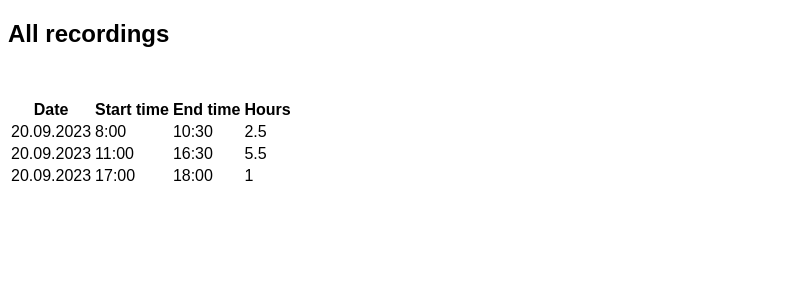
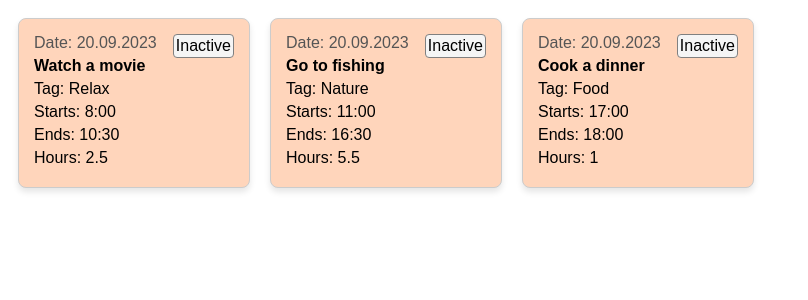
Before and after one commit to iuloz/Tasks-Activity-Monitoring, a React (Create React App) app in the folder work-hours-recording-application/: page /recordings in a window 1280 px wide. Shown: the top 300 px of the page, without its empty margins (0-808 px from the left). Built offline with nearby package versions, Linux system fonts and the light colour scheme; data requests are answered from the project's data file.

Commit message:
Fetching tasks from db.json as components

```diff
--- a/work-hours-recording-application/db.json
+++ b/work-hours-recording-application/db.json
@@ -1,25 +1,28 @@
 {
     "records": [
       {
+        "id": 1,
         "date": "20.09.2023",
         "task": "Watch a movie",
-        "tags":["Relax", "Not important"],
+        "tag":"Relax",
         "start": "8:00",
         "end": "10:30",
         "hours": 2.5
       },
       {
+        "id": 2,
         "date": "20.09.2023",
         "task": "Go to fishing",
-        "tags":["Relax", "Nature", "Important"],
+        "tag":"Nature",
         "start": "11:00",
         "end": "16:30",
         "hours": 5.5
       },
       {
+        "id": 3,
         "date": "20.09.2023",
         "task": "Cook a dinner",
-        "tags":["Food", "Important"],
+        "tag":"Food",
         "start": "17:00",
         "end": "18:00",
         "hours": 1.0
--- a/work-hours-recording-application/src/AllRecordings.js
+++ b/work-hours-recording-application/src/AllRecordings.js
@@ -1,4 +1,5 @@
 import { useState, useEffect } from "react";
+import TasksItem from "./TasksItem";
 
 // This is recordings list view, made during whole time
 function AllRecordings(){
@@ -14,29 +15,19 @@ function AllRecordings(){
 
 
     return(
-        <>
-            <h2>All recordings</h2>
-            <div style={{paddingTop:"30px"}}></div>
-            <table id="table">
-                <tbody>
-                    <tr>
-                        <th>Date</th>
-                        <th>Start time</th>
-                        <th>End time</th>
-                        <th>Hours</th>
-                    </tr>
-                {
-                    recordingsList.map((data, index) =>
-                    <tr key={index}>
-                        <td>{data.date}</td>
-                        <td>{data.start}</td>
-                        <td>{data.end}</td>
-                        <td>{data.hours}</td>
-                    </tr>)
-                }
-                </tbody>
-            </table>
-        </>
+        <div>
+            {
+                recordingsList.map((item, index) =>
+                    <TasksItem key={index}
+                            id={item.id}
+                            date={item.date}
+                            task={item.task}
+                            tag={item.tag}
+                            start={item.start}
+                            end={item.end}
+                            hours={item.hours} />)
+            }
+        </div>
     );
 }
 
--- a/work-hours-recording-application/src/Tasks.js
+++ b/work-hours-recording-application/src/Tasks.js
@@ -2,7 +2,7 @@ import { useState } from "react";
 import TasksItem from "./TasksItem";
 import Form from "./Form";
 
-function Tasks({status}) {
+function Tasks() {
     const [taskList, setTaskList] = useState([]);
     const [task, setTask] = useState({id: 0, date: "", task: "", tag: "", start: "", end: "", hours: ""});
 
@@ -57,8 +57,7 @@ function Tasks({status}) {
                                tag={item.tag}
                                start={item.start}
                                end={item.end}
-                               hours={item.hours}
-                               status={item.status} />)
+                               hours={item.hours} />)
             }
         </>
     );
--- a/work-hours-recording-application/src/TasksItem.js
+++ b/work-hours-recording-application/src/TasksItem.js
@@ -14,7 +14,7 @@ function TasksItem({ id, date, task, tag, start, end, hours }) {
     return (
         <div key={id} className="task-item" style={{backgroundColor: color}}>
             <p style={{display:"inline"}}>Date: {date}</p><span onClick={changeStatus} className="status">{status}</span>
-            <p>Task: {task}</p>
+            <p style={{fontWeight:"bold"}}>{task}</p>
             <p>Tag: {tag}</p>
             <p>Starts: {start}</p>
             <p>Ends: {end}</p>
```
Also changed, not shown: work-hours-recording-application/src/styles.css (+0 -32 lines).
